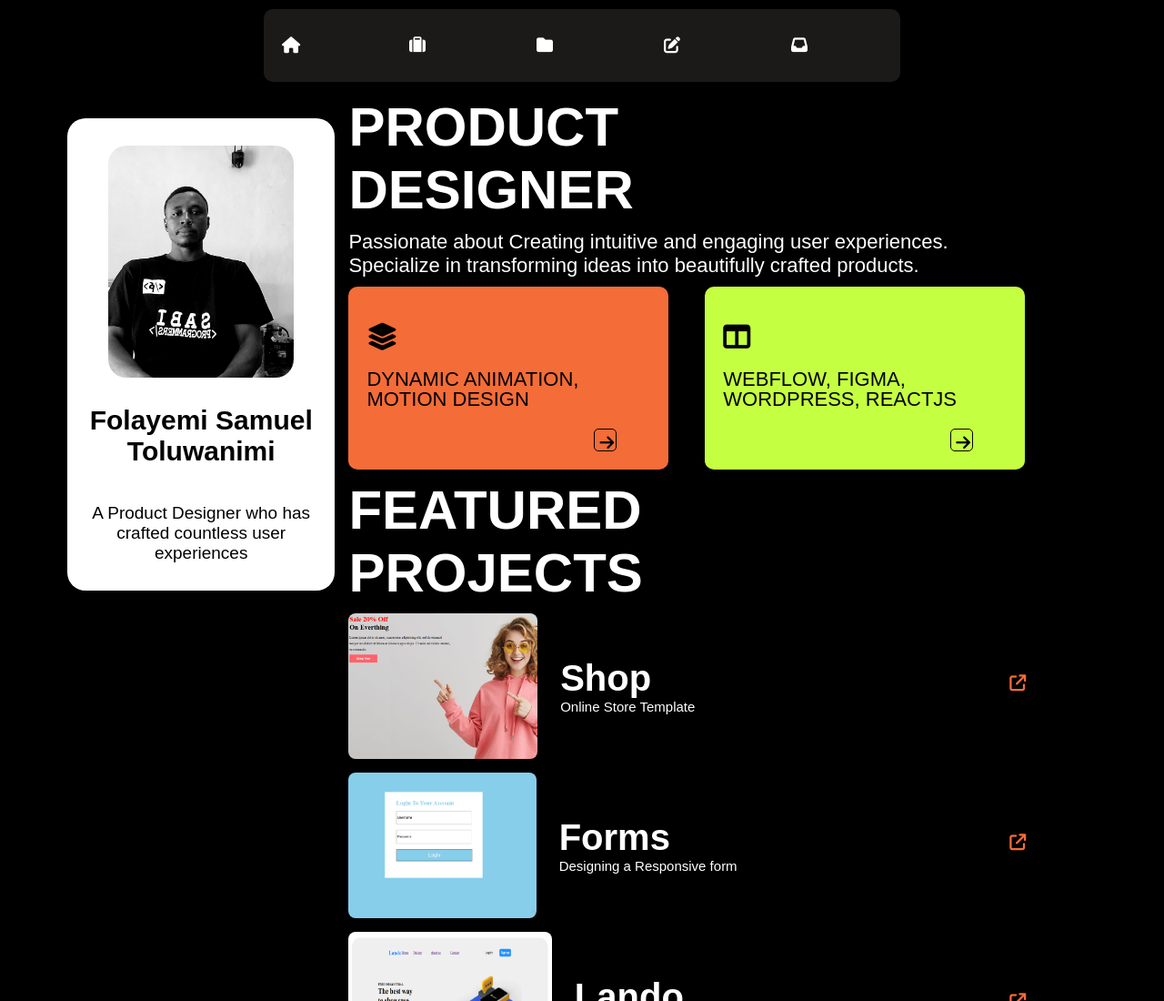
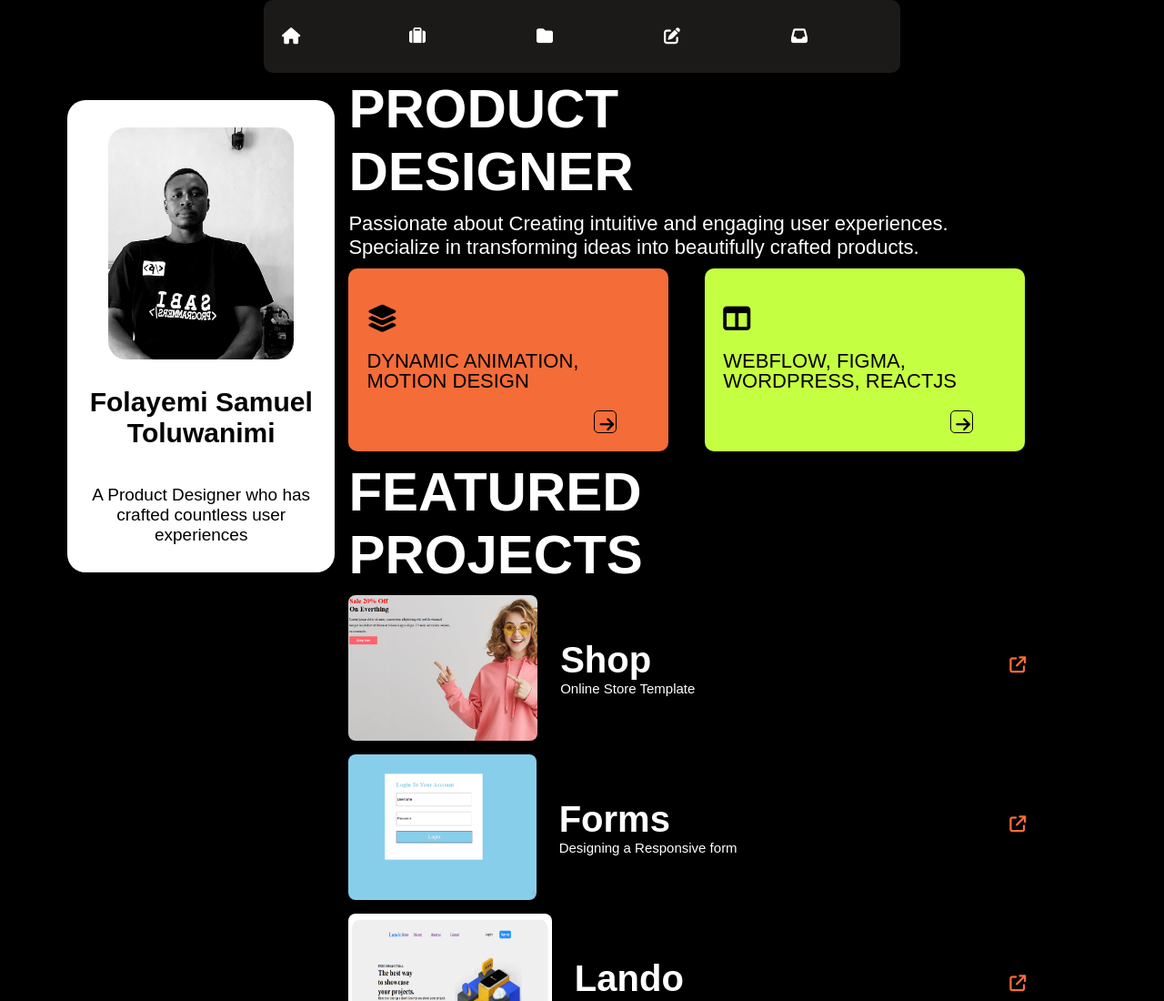
Before and after one commit to Bravo1arts/Portfolio, a plain HTML site: page index.html in a window 1280 px wide. Shown: the top 1100 px of the page at 91% size. Drawn offline with Linux system fonts and the light colour scheme.

Commit message:
Update style.css

```diff
--- a/css/style.css
+++ b/css/style.css
@@ -20,7 +20,7 @@ html {
 }
 
 header{
-	height: 100px;
+	width: auto;
 	justify-content: center;
 	align-content: center;
 }
@@ -435,6 +435,7 @@ span{
 		box-sizing: border-box;
 	}
 	.header{
+		width: 100%;
 		justify-content: center;
 		justify-items: center;
 	}
```
